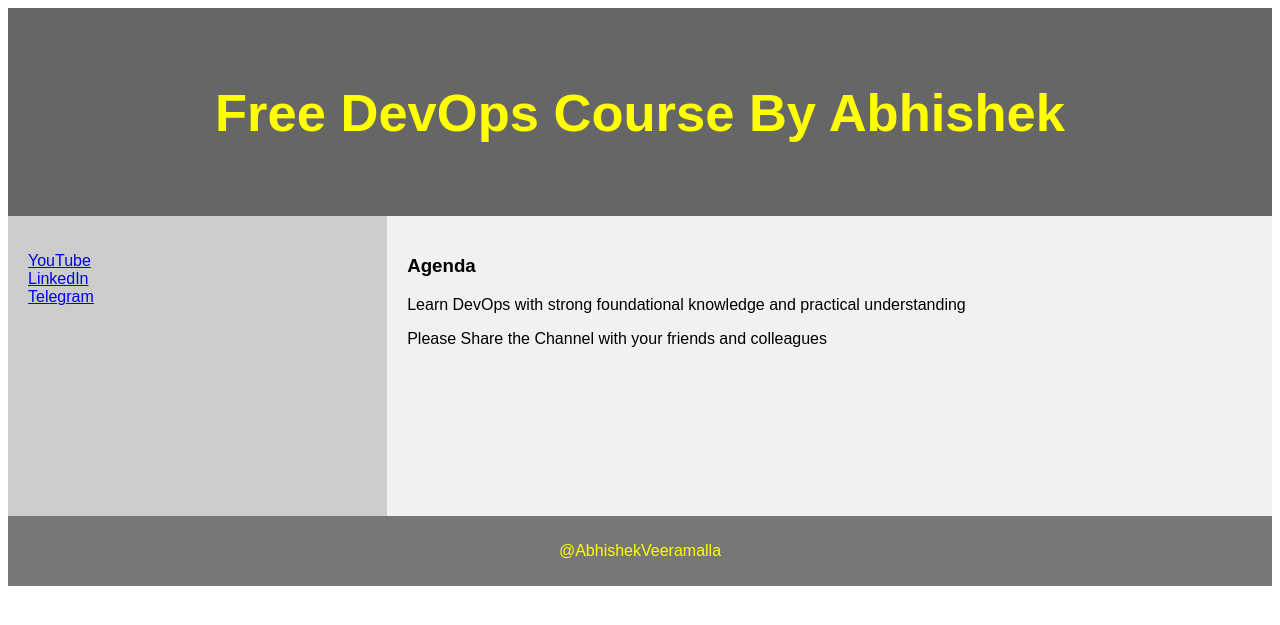
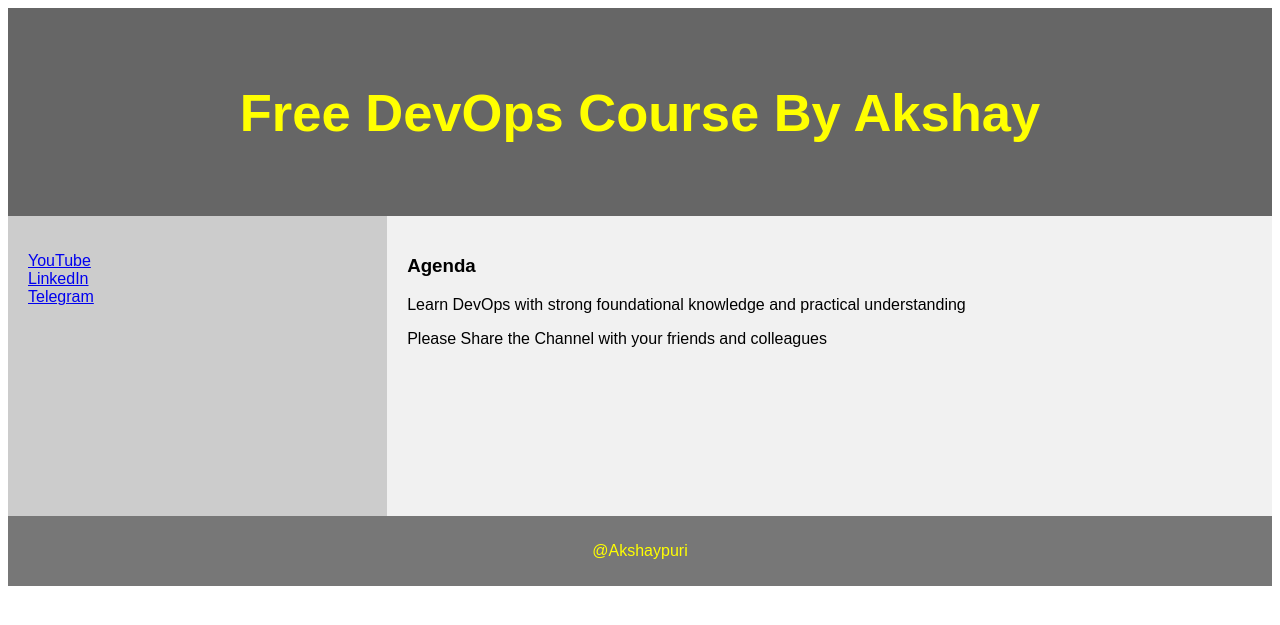
Before and after one commit to Akshaypuri8380/Docker-details, a Django app: page /demo/ in a window 1280 px wide. Shown: the top 625 px of the page. Run offline with Django 4.2, Linux system fonts and the light colour scheme.

Commit message:
Update demo_site.html

```diff
--- a/python-web-app/devops/demo/templates/demo_site.html
+++ b/python-web-app/devops/demo/templates/demo_site.html
@@ -73,7 +73,7 @@
 
 
 <header>
-  <h2>Free DevOps Course By Abhishek</h2>
+  <h2>Free DevOps Course By Akshay</h2>
 </header>
 
 <section>
@@ -93,7 +93,7 @@
 </section>
 
 <footer>
-  <p>@AbhishekVeeramalla</p>
+  <p>@Akshaypuri</p>
 </footer>
 
 </body>
```
